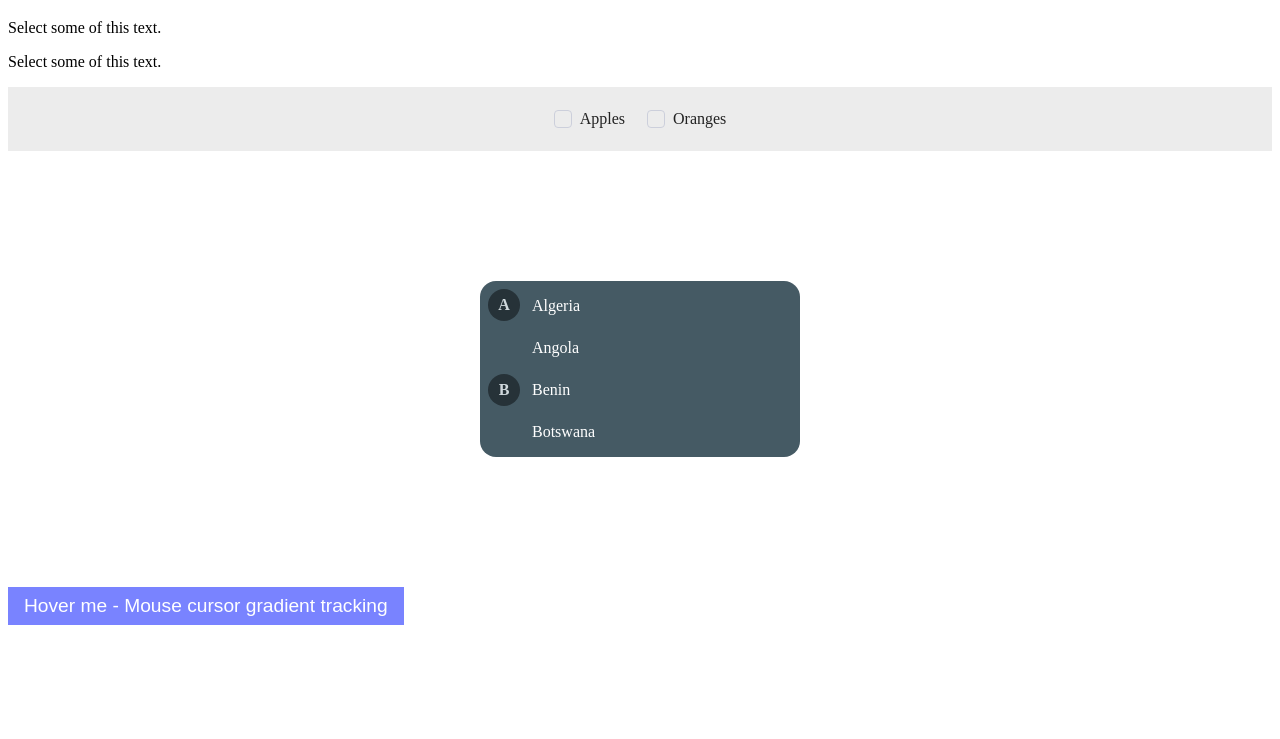
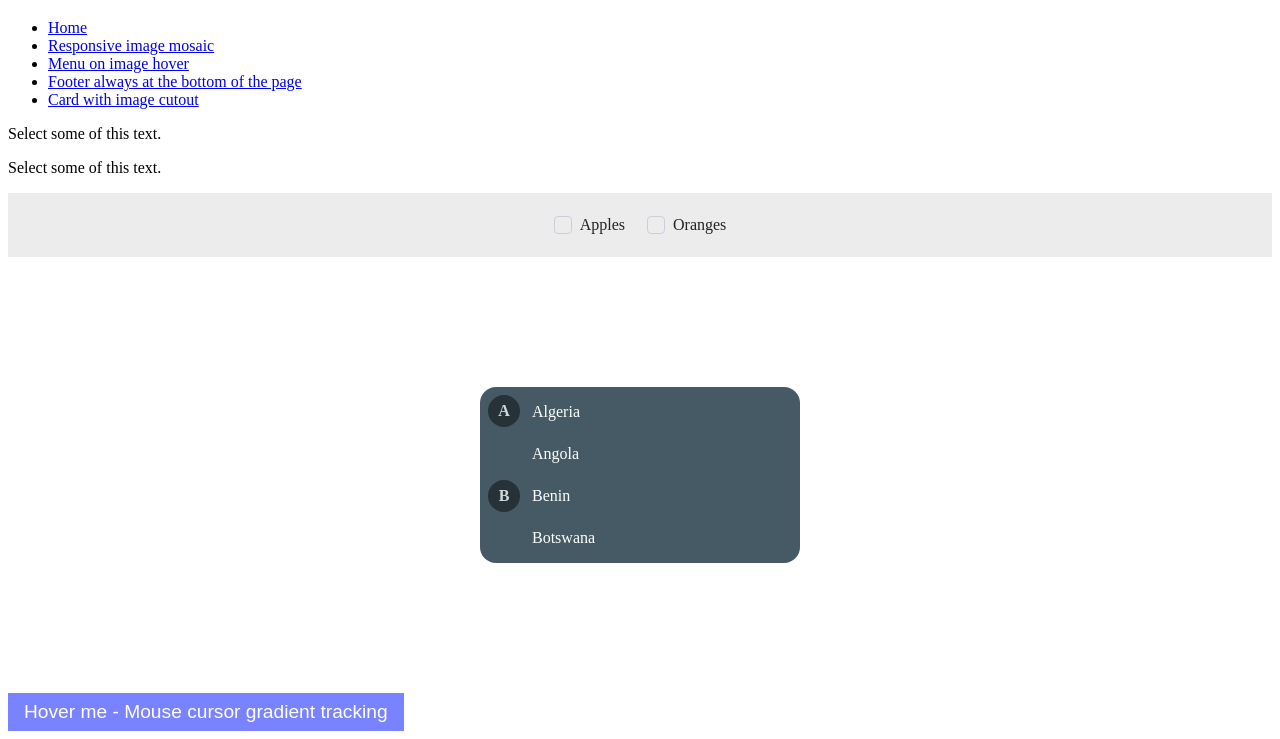
Before and after one commit to HazinAmana/Maja, a plain HTML site: page index.html in a window 1280 px wide. Shown: the part 61-800 px from the top of the page. Drawn offline with Linux system fonts and the light colour scheme.

Commit message:
added Menu sur index

```diff
--- a/index.html
+++ b/index.html
@@ -209,6 +209,14 @@
 <body>
   <h1>Tests</h1>
 
+  <ul>
+    <li><a href="index.html">Home</a></li>
+    <li><a href="mosaic.html">Responsive image mosaic</a></li>
+    <li><a href="hoverMenu.html">Menu on image hover</a></li>
+    <li><a href="footerBottom.html">Footer always at the bottom of the page</a></li>
+    <li><a href="cutout.html">Card with image cutout</a></li>
+  </ul>
+
   <!-- ******************************* Custom Sélection **************************** -->
   <p>Select some of this text.</p>
   <p class="custom-text-selection">Select some of this text.</p>
```
